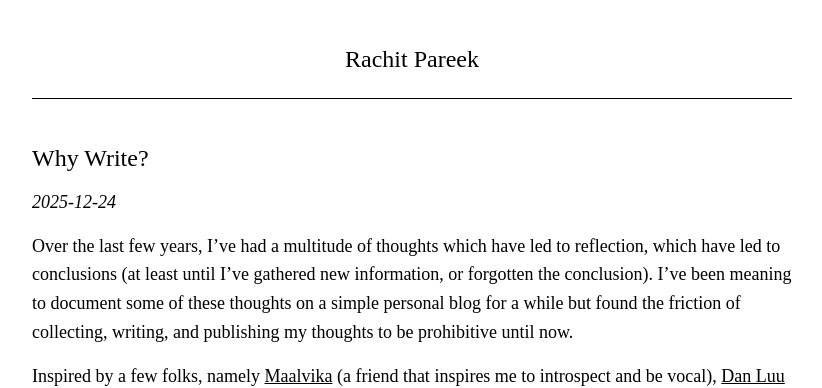
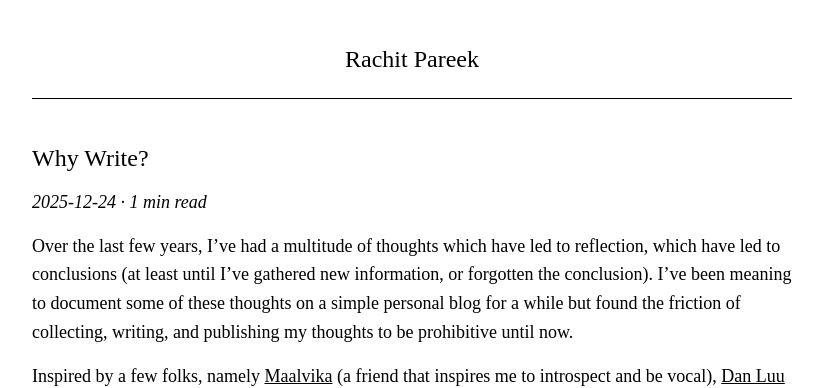
Before and after one commit to rachitpareek/rachitpareek.github.io, a Jekyll site: the page built from _posts/2025-12-24-why-write.md, in a window 1280 px wide. Shown: the top 388 px of the page, without its empty margins (228-1050 px from the left). Built offline with Jekyll 4.4.1, drawn with Linux system fonts in a browser that asks for light colours.

Commit message:
Add read time estimate to blog posts
Calculate estimated read time based on 265 words per minute (Medium's standard).
Displays as "X min read" next to the post date on all blog posts.

Co-Authored-By: Claude Sonnet 4.5 <noreply@anthropic.com>

https://claude.ai/code/session_01Rhdov2tMs8vfEbrq16hqN5

```diff
--- a/_layouts/post.html
+++ b/_layouts/post.html
@@ -4,7 +4,9 @@ layout: default
 
 <article>
   <h1>{{ page.title }}</h1>
-  <p><em>{{ page.date | date: "%Y-%m-%d" }}</em></p>
+  {% assign words = content | number_of_words %}
+  {% assign minutes = words | plus: 264 | divided_by: 265 %}
+  <p><em>{{ page.date | date: "%Y-%m-%d" }} · {{ minutes }} min read</em></p>
 
   {{ content }}
 </article>
```
